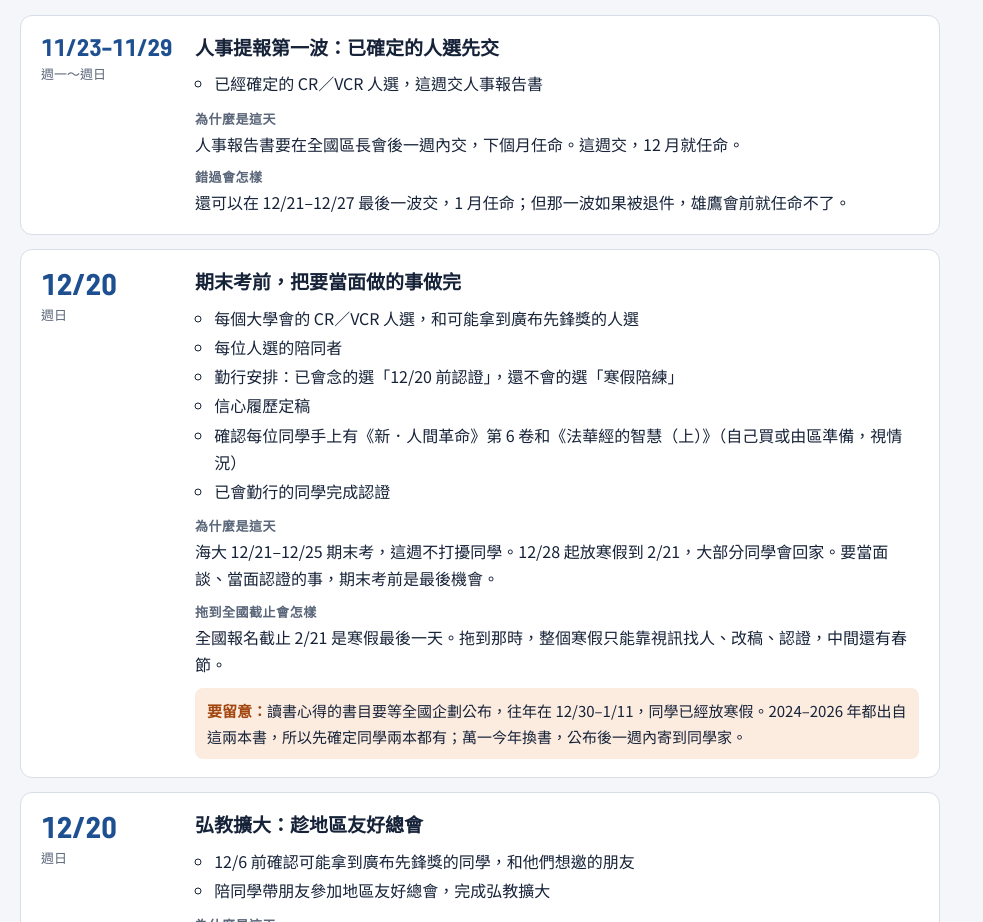
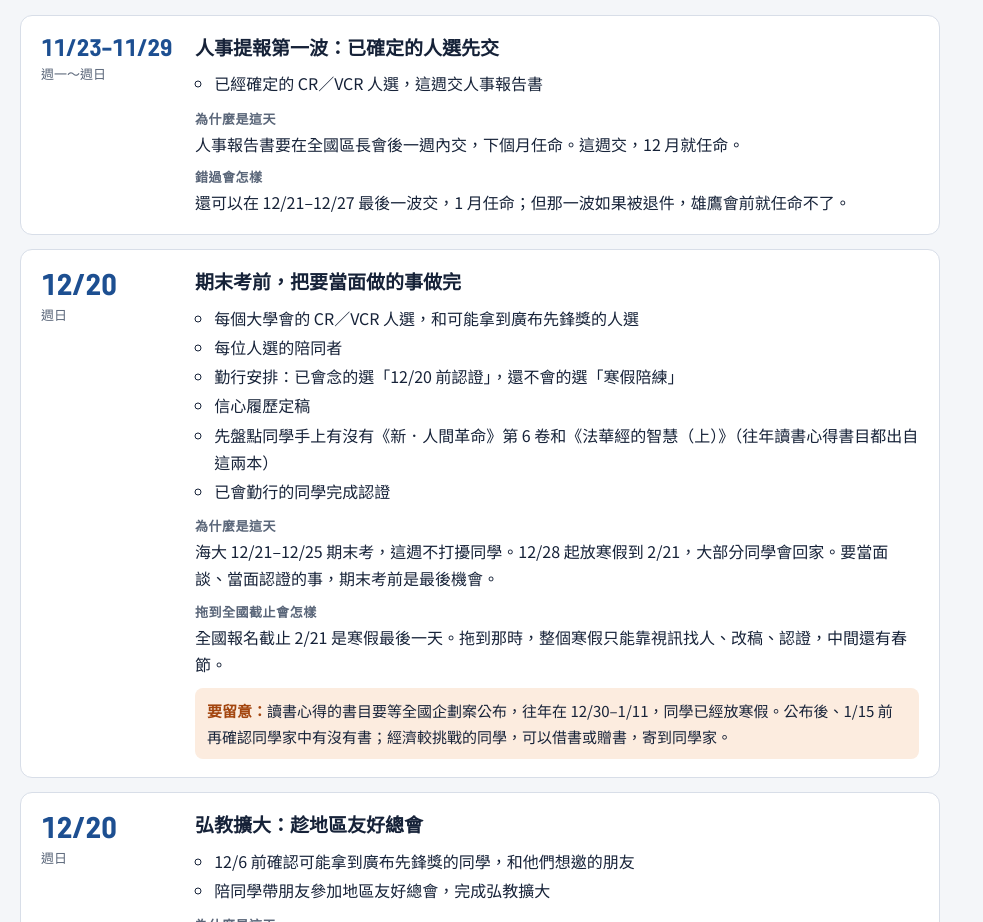
Before and after one commit to cades/keelung-student-2027, a plain HTML site: page index.html in a window 1280 px wide. Shown: the part 1878-2800 px from the top of the page, without its empty margins (0-983 px from the left). Drawn offline with Linux system fonts and the light colour scheme.

Commit message:
Confirm reading-report books after the national plan is announced
Students no longer need both candidate books by 12/20. The 12/20
card now says to take stock of who already has them, and a new 1/15
checkpoint asks districts to confirm each student has the book the
national plan names (usually announced 12/30-1/11), lending or giving
books to students who cannot afford them.

Co-Authored-By: Claude Opus 5.5 <noreply@anthropic.com>
Claude-Session: https://claude.ai/code/session_015j4zq2sSHAg6LwDn5UKpJv

```diff
--- a/index.html
+++ b/index.html
@@ -448,7 +448,7 @@ a.cb:focus-visible { outline: 2px solid var(--accent); outline-offset: 1px; bord
     <h2>還沒確定的事</h2>
     <ul>
       <li>1 月到 3 月的圈企畫會暫定 <span class="num">1/26（二）、2/23（二）、3/30（二）</span>，確定後會更新這一頁。</li>
-      <li>讀書心得的書目要等全國企劃公布，往年在 <span class="num">12/30–1/11</span>。2024 年是《法華經的智慧（上）》、2025 年是《新．人間革命》第 6 卷〈雄鷹篇〉、2026 年兩本擇一，所以 <span class="num">12/20</span> 前先確定同學兩本都有。</li>
+      <li>讀書心得的書目要等全國企劃公布，往年在 <span class="num">12/30–1/11</span>。2024 年是《法華經的智慧（上）》、2025 年是《新．人間革命》第 6 卷〈雄鷹篇〉、2026 年兩本擇一，企劃案公布後、<span class="num">1/15</span> 前再確認同學家中有沒有書；<span class="num">12/20</span> 前可以先盤點同學手上有沒有這兩本。</li>
       <li>大學部勤行認證的全國截止日：2024–2026 年都是報名截止後 3 天（報名 2/27、認證 3/2，在雄鷹會前 13–15 天）。今年報名截止 <span class="num">2/21</span>，推算認證截止約 <span class="num">2/24</span>，所以基隆圈排在 <span class="num">2/23</span> 前。全國企劃往年在 12/30–1/11 寄出，出來後再核對。</li>
       <li>廣布先鋒獎的弘教統計區間今年還沒公布；往年算到報名截止，今年推估到 <span class="num">2/21</span>。</li>
       <li>基隆市國中的行事曆沒找到，國中期末考、國高中第二學期段考是依全國預設推估的。高中期末考 <span class="num">1/18–1/20</span> 是基隆高中、基隆女中的行事曆，其他高中沒找到。<span class="num">4/30</span> 國高中是否放補假也還沒確認。</li>
@@ -551,8 +551,9 @@ a.cb:focus-visible { outline: 2px solid var(--accent); outline-offset: 1px; bord
       ],
       ms: [
         { s: "2026-11-23", e: "2026-11-29", t: "人事提報第一波（已確定的人選）", href: "u-1123" },
-        { s: "2026-12-20", t: "人選・履歷定稿・有書・已會勤行者認證", href: "u-1220" },
+        { s: "2026-12-20", t: "人選・履歷定稿・已會勤行者認證", href: "u-1220" },
         { s: "2026-12-27", t: "人事提報截止", href: "u-1227" },
+        { s: "2027-01-15", t: "確認家中有書", href: "u-0115" },
         { s: "2027-01-26", t: "方便品・心得初稿", href: "u-0126", tent: true },
         { s: "2026-12-20", t: "弘教擴大", href: "u-1220b" },
         { s: "2027-01-31", t: "報名截止・心得收齊", href: "u-0131" },
@@ -604,12 +605,12 @@ a.cb:focus-visible { outline: 2px solid var(--accent); outline-offset: 1px; bord
             "每位人選的陪同者",
             "勤行安排：已會念的選「12/20 前認證」，還不會的選「寒假陪練」",
             "信心履歷定稿",
-            "確認每位同學手上有《新．人間革命》第 6 卷和《法華經的智慧（上）》（自己買或由區準備，視情況）",
+            "先盤點同學手上有沒有《新．人間革命》第 6 卷和《法華經的智慧（上）》（往年讀書心得書目都出自這兩本）",
             "已會勤行的同學完成認證",
           ],
           why: "海大 12/21–12/25 期末考，這週不打擾同學。12/28 起放寒假到 2/21，大部分同學會回家。要當面談、當面認證的事，期末考前是最後機會。",
           late: "全國報名截止 2/21 是寒假最後一天。拖到那時，整個寒假只能靠視訊找人、改稿、認證，中間還有春節。",
-          warn: "讀書心得的書目要等全國企劃公布，往年在 12/30–1/11，同學已經放寒假。2024–2026 年都出自這兩本書，所以先確定同學兩本都有；萬一今年換書，公布後一週內寄到同學家。",
+          warn: "讀書心得的書目要等全國企劃案公布，往年在 12/30–1/11，同學已經放寒假。公布後、1/15 前再確認同學家中有沒有書；經濟較挑戰的同學，可以借書或贈書，寄到同學家。",
         },
         {
           id: "u-1220b", s: "2026-12-20", title: "弘教擴大：趁地區友好總會",
@@ -635,6 +636,13 @@ a.cb:focus-visible { outline: 2px solid var(--accent); outline-offset: 1px; bord
           todo: ["提供教學資源", "每週 1–2 次線上陪練", "目標：全程 7 分鐘內順念"],
           why: "從零學勤行，一個月練不起來。寒假有 8 週，是唯一夠長的時段。",
           late: "等開學才開始練，到 3/7 雄鷹會只剩 2 週。",
+        },
+        {
+          id: "u-0115", s: "2027-01-15", title: "書目公布後，確認同學家中有書",
+          todo: ["確認每位同學家中有企劃案指定的書", "經濟較挑戰的同學，可以借書或贈書，寄到同學家"],
+          why: "全國企劃案往年 12/30–1/11 公布讀書心得書目，這時同學正在放寒假。1/15 前確認有書，到 1/26 初稿還有一週多可以讀、可以寫。",
+          lateLabel: "錯過會怎樣",
+          late: "拖到 1/26 才發現沒書，初稿就趕不上，1/31 也很難收齊。",
         },
         {
           id: "u-0126", s: "2027-01-26", tent: true, mtg: true, title: "勤行能順念方便品，讀書心得有初稿",
```
